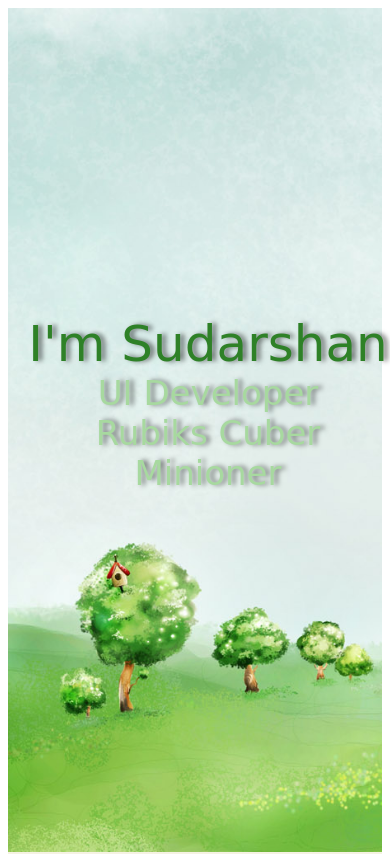
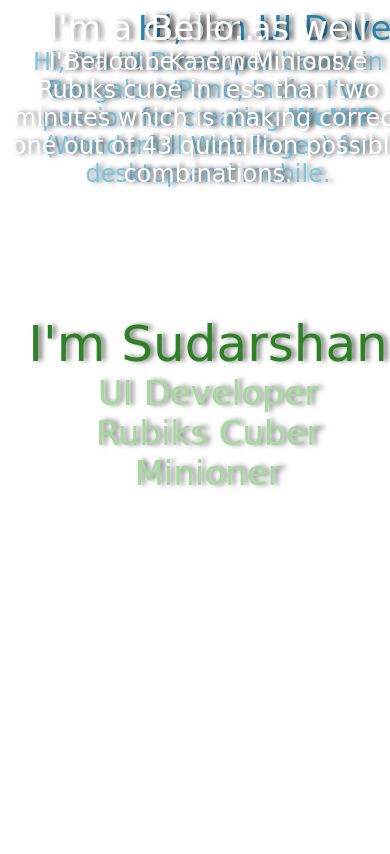
Before and after one commit to SudarshanRaul/SudarshanRaul.github.io, a plain HTML site: page index.html in a window 390 px wide. Shown: the top 854 px of the page. Drawn offline with nearby package versions, Linux system fonts and the light colour scheme; a web font is replaced by a local one.

Commit message:
Update index.css

```diff
--- a/local_css/index.css
+++ b/local_css/index.css
@@ -21,6 +21,12 @@ nav {
 }
 
 .parallax {
+    position: rellative;
+}
+
+@media only screen and (min-width: 780px) {
+
+    .parallax {
         /* Full height */
         height: 100vh;
 
@@ -31,6 +37,17 @@ nav {
         background-size: cover;
 
         position: rellative;
+    }
+
+}
+
+@media only screen and (max-width: 779px) {
+
+    .parallax {
+        width: 100%;
+        height: auto;
+    }
+
 }
 
 .parallax.about-parallax {
```
Lines whose indentation alone changed are shown as unchanged.
